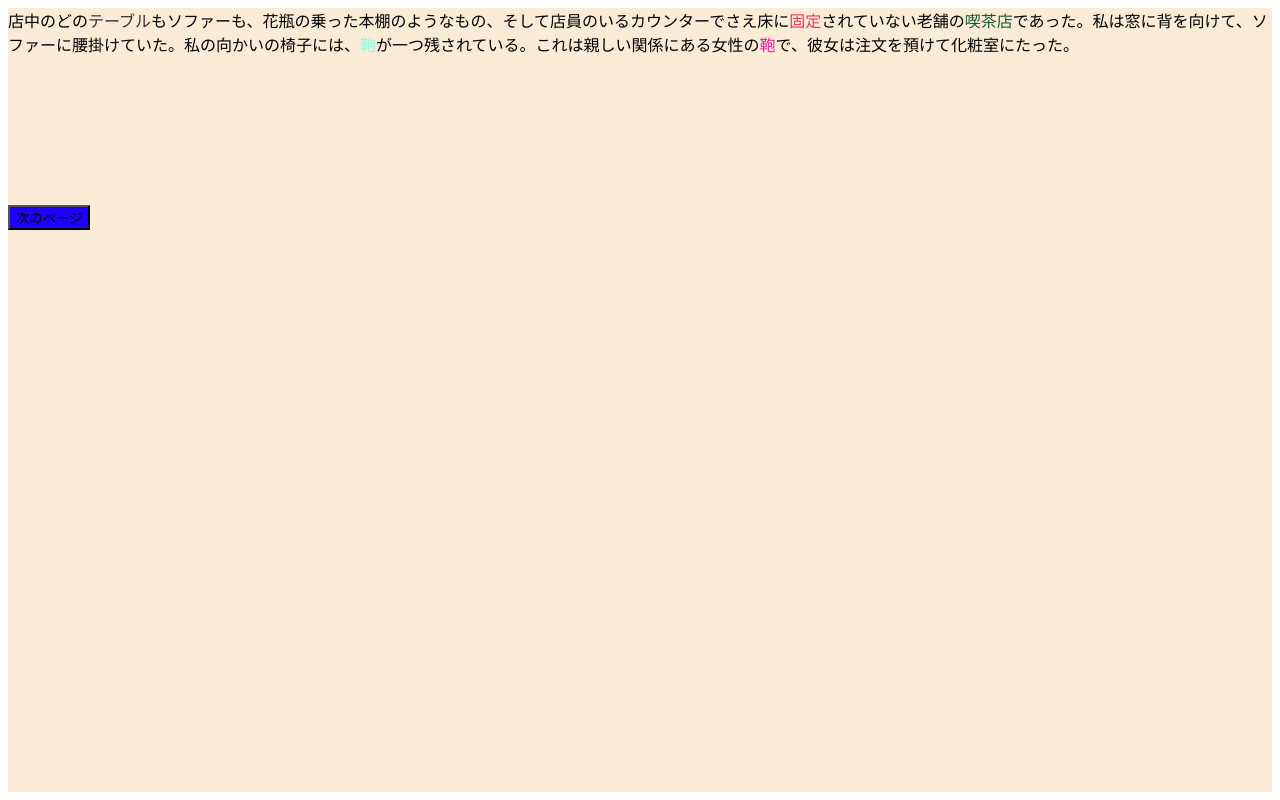
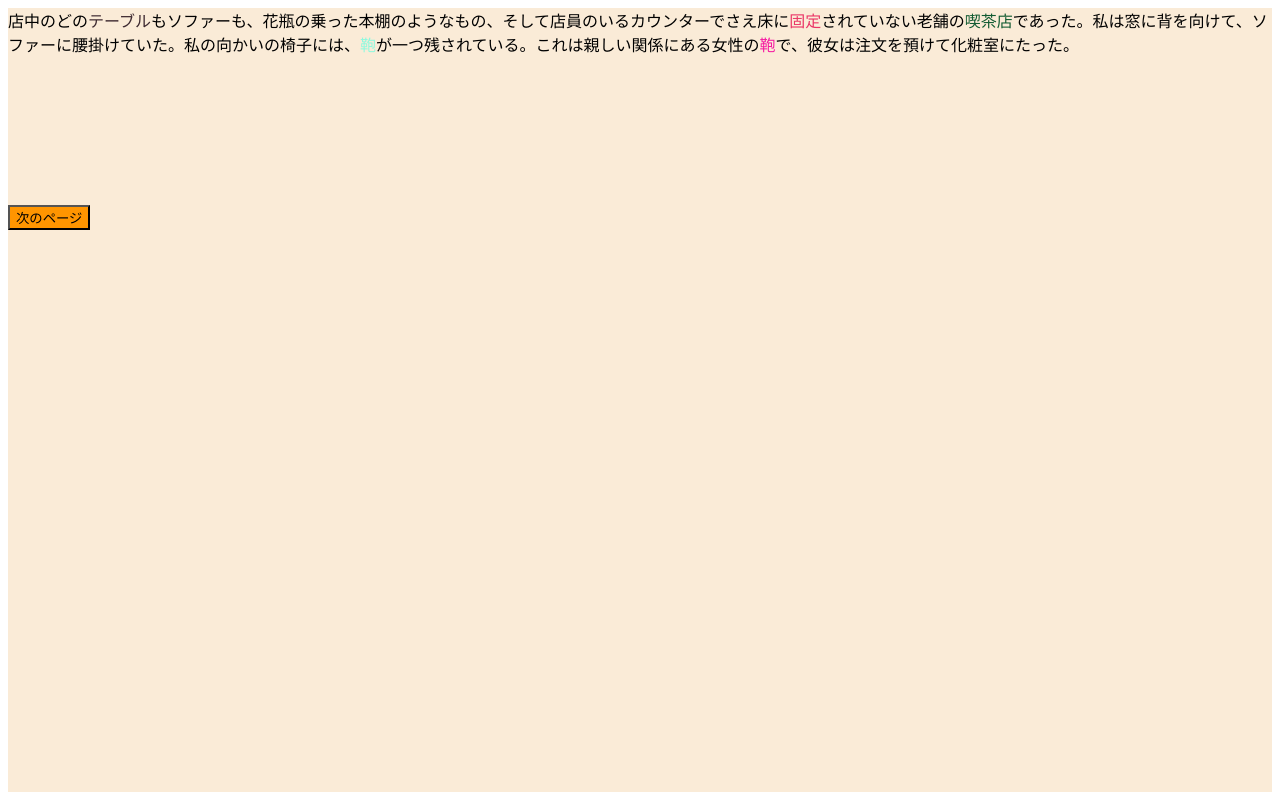
Before and after one commit to tokidrill/motokura, a Django app: page /app/runx in a window 1280 px wide. Run offline with Django 4.2, Linux system fonts and the light colour scheme.

Commit message:
confirmation4

```diff
--- a/src/noveltotanka/app/static/app/css/style.css
+++ b/src/noveltotanka/app/static/app/css/style.css
@@ -75,6 +75,7 @@ a {
     height: 6em;
     margin-left: 0.6em;
     margin-right: 0.6em;
+    -webkit-appearance: none;
 }
 
 .choice2 {
@@ -189,7 +190,7 @@ a {
 }
 
 .nextpage {
-    background-color: rgb(30, 0, 255);
+    background-color: rgb(255, 149, 0);
     margin-top: 10em;
 }
 
@@ -226,7 +227,3 @@ a {
     width: 100%;
     height: 100%;
 }
-
-.form input[type="submit"] {
-    -webkit-appearance: none;
-}
```
